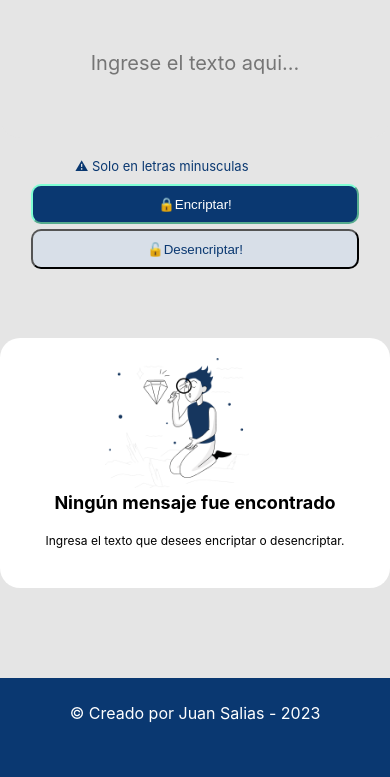
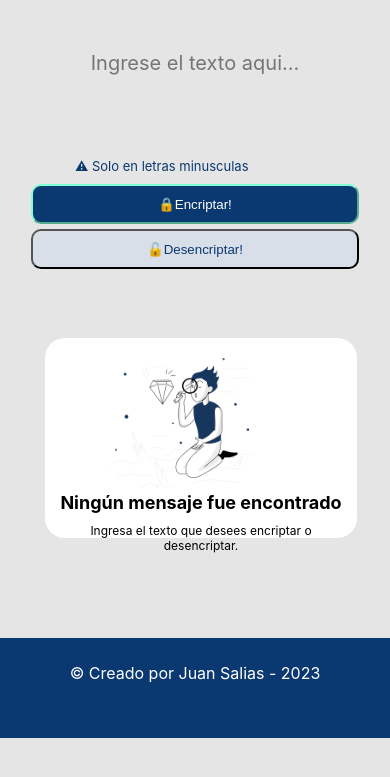
Before and after one commit to jsalias/Encriptador-Alura, a plain HTML site: page index.html in a window 390 px wide. Shown: the part 149-926 px from the top of the page. Drawn offline with Linux system fonts and the light colour scheme.

Commit message:
Add files via upload

```diff
--- a/style.css
+++ b/style.css
@@ -345,11 +345,14 @@ footer a {
         background-color: #E5E5E5;
     }
     .contenedor-resultado{
-        width: 100%;
-        height: 250px;
+        width: 80%;
+        height: 200px;
         background: #fff;
         border-radius: 20px;
-        margin: 0;
+        display: flex;
+        justify-content: center;
+        margin-left: 45px;
+
     }
 
     .imagen_resultado {
@@ -390,7 +393,7 @@ footer a {
     }
 
     .parrafo2 {
-        margin: 20px;
+        margin: 10px;
         text-align: center;
         font-size: 12px;
         font-style: normal;
@@ -424,7 +427,7 @@ footer a {
         width: 100%;
         display: flex;
         justify-content: space-between;
-        margin-top: 150px;
+        margin-top: 100px;
 
 
     }
@@ -461,7 +464,7 @@ footer a {
     width: 100%;
     height: 100px;
     text-align: center;
-    margin-top: 40px;
+
    }
 
  p{
```
